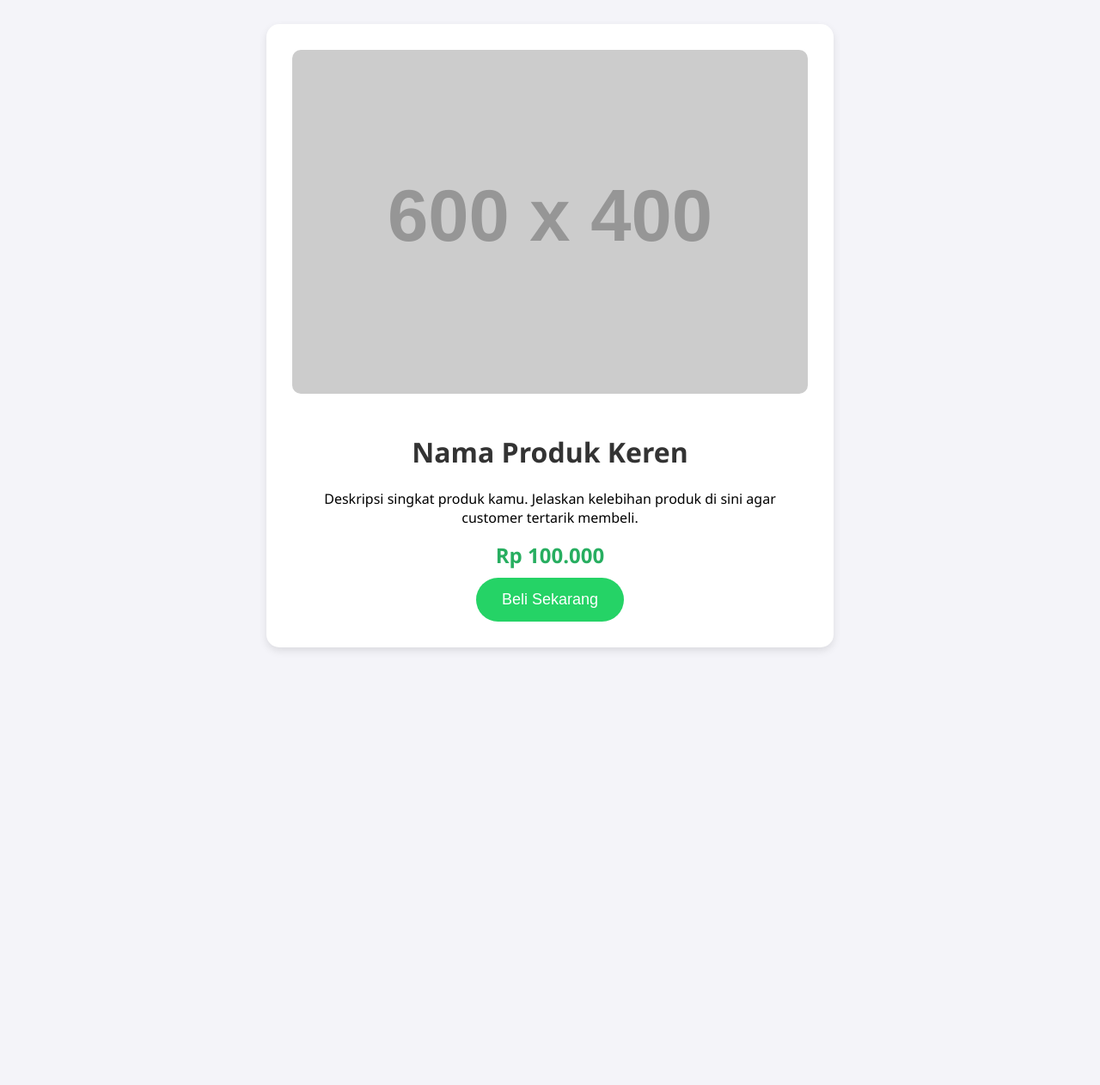
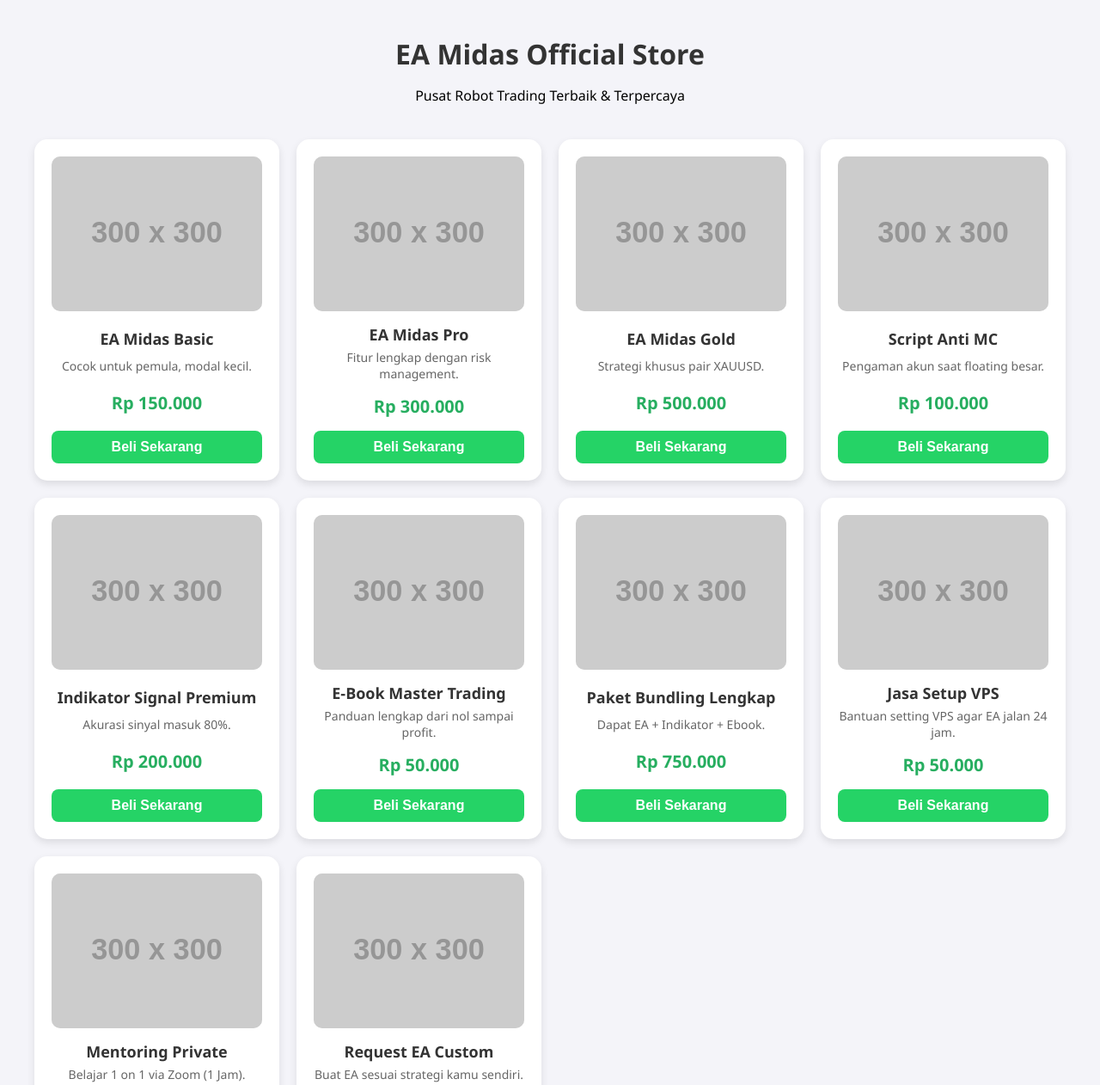
Before and after one commit to azhari-tech/ea-midas-official, a plain HTML site: page index.html in a window 1280 px wide. Shown: the top 1262 px of the page at 86% size. Before the commit the page ends 800 px from the top, so only its background shows below. Drawn offline with Linux system fonts and the light colour scheme; placeholder pictures from the web are drawn by us.

Commit message:
Update index.html

```diff
--- a/index.html
+++ b/index.html
@@ -3,69 +3,183 @@
 <head>
     <meta charset="UTF-8">
     <meta name="viewport" content="width=device-width, initial-scale=1.0">
-    <title>Toko Produk Digital</title>
+    <title>EA Midas Official Store</title>
     <style>
-        body { font-family: 'Segoe UI', sans-serif; background-color: #f4f4f9; text-align: center; padding: 20px; }
-        .container { max-width: 600px; margin: 0 auto; background: white; padding: 30px; border-radius: 15px; box-shadow: 0 4px 10px rgba(0,0,0,0.1); }
-        h1 { color: #333; }
-        .product-img { width: 100%; border-radius: 10px; margin-bottom: 20px; }
-        .price { font-size: 24px; color: #27ae60; font-weight: bold; margin: 10px 0; }
-        .btn-beli { background-color: #25D366; color: white; border: none; padding: 15px 30px; font-size: 18px; border-radius: 50px; cursor: pointer; text-decoration: none; display: inline-block; transition: 0.3s; }
+        body { font-family: 'Segoe UI', sans-serif; background-color: #f4f4f9; text-align: center; margin: 0; padding: 20px; }
+        header { margin-bottom: 40px; }
+        h1 { color: #333; margin-bottom: 10px; }
+
+        /* Tampilan Grid 10 Produk */
+        .product-container {
+            display: grid;
+            grid-template-columns: repeat(auto-fit, minmax(250px, 1fr));
+            gap: 20px;
+            max-width: 1200px;
+            margin: 0 auto;
+        }
+
+        .card {
+            background: white;
+            border-radius: 15px;
+            padding: 20px;
+            box-shadow: 0 4px 10px rgba(0,0,0,0.1);
+            transition: transform 0.2s;
+            display: flex;
+            flex-direction: column;
+            justify-content: space-between;
+        }
+        .card:hover { transform: translateY(-5px); }
+        .product-img { width: 100%; border-radius: 10px; height: 180px; object-fit: cover; background: #eee; margin-bottom: 15px; }
+        .product-name { font-size: 18px; font-weight: bold; margin-bottom: 5px; color: #333; }
+        .product-desc { font-size: 14px; color: #666; margin-bottom: 15px; }
+        .price { font-size: 20px; color: #27ae60; font-weight: bold; margin-bottom: 15px; }
+
+        .btn-beli {
+            background-color: #25D366; color: white; border: none; padding: 10px 0; width: 100%;
+            font-size: 16px; border-radius: 8px; cursor: pointer; font-weight: bold;
+        }
         .btn-beli:hover { background-color: #1ebe57; }
 
-        /* Pop-up QRIS */
-        .modal { display: none; position: fixed; top: 0; left: 0; width: 100%; height: 100%; background: rgba(0,0,0,0.6); align-items: center; justify-content: center; }
-        .modal-content { background: white; padding: 20px; border-radius: 10px; max-width: 90%; text-align: center; }
-        .qris-img { max-width: 250px; margin: 15px 0; border: 1px solid #ddd; }
-        .btn-confirm { background-color: #3498db; color: white; padding: 10px 20px; border-radius: 5px; text-decoration: none; display: block; margin-top: 10px; }
+        /* Modal QRIS */
+        .modal { display: none; position: fixed; top: 0; left: 0; width: 100%; height: 100%; background: rgba(0,0,0,0.6); align-items: center; justify-content: center; z-index: 1000; }
+        .modal-content { background: white; padding: 25px; border-radius: 15px; max-width: 350px; width: 90%; text-align: center; position: relative; }
+        .qris-img { max-width: 100%; margin: 15px 0; border: 1px solid #ddd; border-radius: 5px; }
+        .btn-confirm { background-color: #3498db; color: white; padding: 12px; border-radius: 8px; text-decoration: none; display: block; margin-top: 10px; font-weight: bold; }
+        .close-btn { position: absolute; top: 10px; right: 15px; font-size: 24px; cursor: pointer; color: #999; }
     </style>
 </head>
 <body>
 
-    <div class="container">
-        <img src="https://via.placeholder.com/600x400?text=Foto+Produk+Kamu" alt="Produk" class="product-img">
+    <header>
+        <h1>EA Midas Official Store</h1>
+        <p>Pusat Robot Trading Terbaik & Terpercaya</p>
+    </header>
 
-        <h1>Nama Produk Keren</h1>
-        <p>Deskripsi singkat produk kamu. Jelaskan kelebihan produk di sini agar customer tertarik membeli.</p>
-        <div class="price">Rp 100.000</div>
+    <div class="product-container">
+        <div class="card">
+            <img src="https://via.placeholder.com/300?text=EA+Midas+Basic" class="product-img">
+            <div class="product-name">EA Midas Basic</div>
+            <div class="product-desc">Cocok untuk pemula, modal kecil.</div>
+            <div class="price">Rp 150.000</div>
+            <button class="btn-beli" onclick="openPayment('EA Midas Basic', 'Rp 150.000')">Beli Sekarang</button>
+        </div>
 
-        <button class="btn-beli" onclick="showPayment()">Beli Sekarang</button>
+        <div class="card">
+            <img src="https://via.placeholder.com/300?text=EA+Midas+Pro" class="product-img">
+            <div class="product-name">EA Midas Pro</div>
+            <div class="product-desc">Fitur lengkap dengan risk management.</div>
+            <div class="price">Rp 300.000</div>
+            <button class="btn-beli" onclick="openPayment('EA Midas Pro', 'Rp 300.000')">Beli Sekarang</button>
+        </div>
+
+        <div class="card">
+            <img src="https://via.placeholder.com/300?text=EA+Midas+Gold" class="product-img">
+            <div class="product-name">EA Midas Gold</div>
+            <div class="product-desc">Strategi khusus pair XAUUSD.</div>
+            <div class="price">Rp 500.000</div>
+            <button class="btn-beli" onclick="openPayment('EA Midas Gold', 'Rp 500.000')">Beli Sekarang</button>
+        </div>
+
+        <div class="card">
+            <img src="https://via.placeholder.com/300?text=Script+Anti+MC" class="product-img">
+            <div class="product-name">Script Anti MC</div>
+            <div class="product-desc">Pengaman akun saat floating besar.</div>
+            <div class="price">Rp 100.000</div>
+            <button class="btn-beli" onclick="openPayment('Script Anti MC', 'Rp 100.000')">Beli Sekarang</button>
+        </div>
+
+        <div class="card">
+            <img src="https://via.placeholder.com/300?text=Indikator+Premium" class="product-img">
+            <div class="product-name">Indikator Signal Premium</div>
+            <div class="product-desc">Akurasi sinyal masuk 80%.</div>
+            <div class="price">Rp 200.000</div>
+            <button class="btn-beli" onclick="openPayment('Indikator Signal', 'Rp 200.000')">Beli Sekarang</button>
+        </div>
+
+        <div class="card">
+            <img src="https://via.placeholder.com/300?text=E-Book+Trading" class="product-img">
+            <div class="product-name">E-Book Master Trading</div>
+            <div class="product-desc">Panduan lengkap dari nol sampai profit.</div>
+            <div class="price">Rp 50.000</div>
+            <button class="btn-beli" onclick="openPayment('E-Book Master', 'Rp 50.000')">Beli Sekarang</button>
+        </div>
+
+        <div class="card">
+            <img src="https://via.placeholder.com/300?text=Paket+Bundling" class="product-img">
+            <div class="product-name">Paket Bundling Lengkap</div>
+            <div class="product-desc">Dapat EA + Indikator + Ebook.</div>
+            <div class="price">Rp 750.000</div>
+            <button class="btn-beli" onclick="openPayment('Paket Bundling', 'Rp 750.000')">Beli Sekarang</button>
+        </div>
+
+        <div class="card">
+            <img src="https://via.placeholder.com/300?text=VPS+Setup" class="product-img">
+            <div class="product-name">Jasa Setup VPS</div>
+            <div class="product-desc">Bantuan setting VPS agar EA jalan 24 jam.</div>
+            <div class="price">Rp 50.000</div>
+            <button class="btn-beli" onclick="openPayment('Jasa Setup VPS', 'Rp 50.000')">Beli Sekarang</button>
+        </div>
+
+        <div class="card">
+            <img src="https://via.placeholder.com/300?text=Mentoring+Private" class="product-img">
+            <div class="product-name">Mentoring Private</div>
+            <div class="product-desc">Belajar 1 on 1 via Zoom (1 Jam).</div>
+            <div class="price">Rp 150.000</div>
+            <button class="btn-beli" onclick="openPayment('Mentoring Private', 'Rp 150.000')">Beli Sekarang</button>
+        </div>
+
+        <div class="card">
+            <img src="https://via.placeholder.com/300?text=EA+Custom" class="product-img">
+            <div class="product-name">Request EA Custom</div>
+            <div class="product-desc">Buat EA sesuai strategi kamu sendiri.</div>
+            <div class="price">Rp 1.000.000</div>
+            <button class="btn-beli" onclick="openPayment('EA Custom', 'Rp 1.000.000')">Beli Sekarang</button>
+        </div>
     </div>
 
     <div id="paymentModal" class="modal">
         <div class="modal-content">
-            <h3>Scan QRIS di bawah</h3>
-            <p>Silakan transfer sebesar <b>Rp 100.000</b></p>
+            <span class="close-btn" onclick="closeModal()">&times;</span>
+            <h3>Pembayaran QRIS</h3>
+            <p>Produk: <b id="modalNamaProduk">-</b></p>
+            <p>Total: <b id="modalHarga" style="color:#27ae60;">-</b></p>
 
-            <img src="https://via.placeholder.com/250?text=QRIS+CODE+KAMU" class="qris-img" alt="QRIS">
+            <img src="https://via.placeholder.com/250?text=QRIS+KAMU+DISINI" class="qris-img">
 
-            <p><small>Setelah bayar, wajib konfirmasi!</small></p>
-
-            <a href="#" id="waLink" class="btn-confirm" target="_blank">✅ Saya Sudah Bayar (Konfirmasi WA)</a>
-            <br>
-            <button onclick="closeModal()" style="background:none; border:none; color: #999; cursor:pointer;">Batal</button>
+            <p><small>Scan QRIS di atas, lalu konfirmasi ke WA.</small></p>
+            <a href="#" id="btnWA" class="btn-confirm" target="_blank">✅ Konfirmasi via WhatsApp</a>
         </div>
     </div>
 
     <script>
-        // --- KONFIGURASI KAMU DI SINI ---
-        const nomorWA = "628123456789"; // Ganti dengan nomor WA kamu (pakai 62)
-        const namaProduk = "Nama Produk Keren";
-        const harga = "Rp 100.000";
+        // --- GANTI NOMOR WA DI SINI (Pakai 62) ---
+        const nomorWA = "6287887361929";
 
-        function showPayment() {
+        function openPayment(nama, harga) {
+            // Update Teks di Modal
+            document.getElementById('modalNamaProduk').innerText = nama;
+            document.getElementById('modalHarga').innerText = harga;
+
+            // Update Link WA Otomatis
+            const pesan = `Halo Admin EA Midas, saya sudah transfer via QRIS.\n\n📦 Order: ${nama}\n💰 Nominal: ${harga}\n\nMohon segera diproses. Terima kasih!`;
+            const link = `https://wa.me/${nomorWA}?text=${encodeURIComponent(pesan)}`;
+
+            document.getElementById('btnWA').href = link;
+
+            // Tampilkan Modal
             document.getElementById('paymentModal').style.display = 'flex';
-
-            // Buat Link WA Otomatis
-            const pesan = `Halo Admin, saya sudah melakukan pembayaran via QRIS untuk pembelian: \n\n📦 Produk: ${namaProduk}\n💰 Harga: ${harga}\n\nMohon dicek dan diproses. Terima kasih!`;
-            const linkWA = `https://wa.me/${nomorWA}?text=${encodeURIComponent(pesan)}`;
-
-            document.getElementById('waLink').href = linkWA;
         }
 
         function closeModal() {
             document.getElementById('paymentModal').style.display = 'none';
         }
+
+        // Tutup modal kalau klik di luar kotak
+        window.onclick = function(event) {
+            if (event.target == document.getElementById('paymentModal')) {
+                closeModal();
+            }
+        }
     </script>
 
 </body>
```
